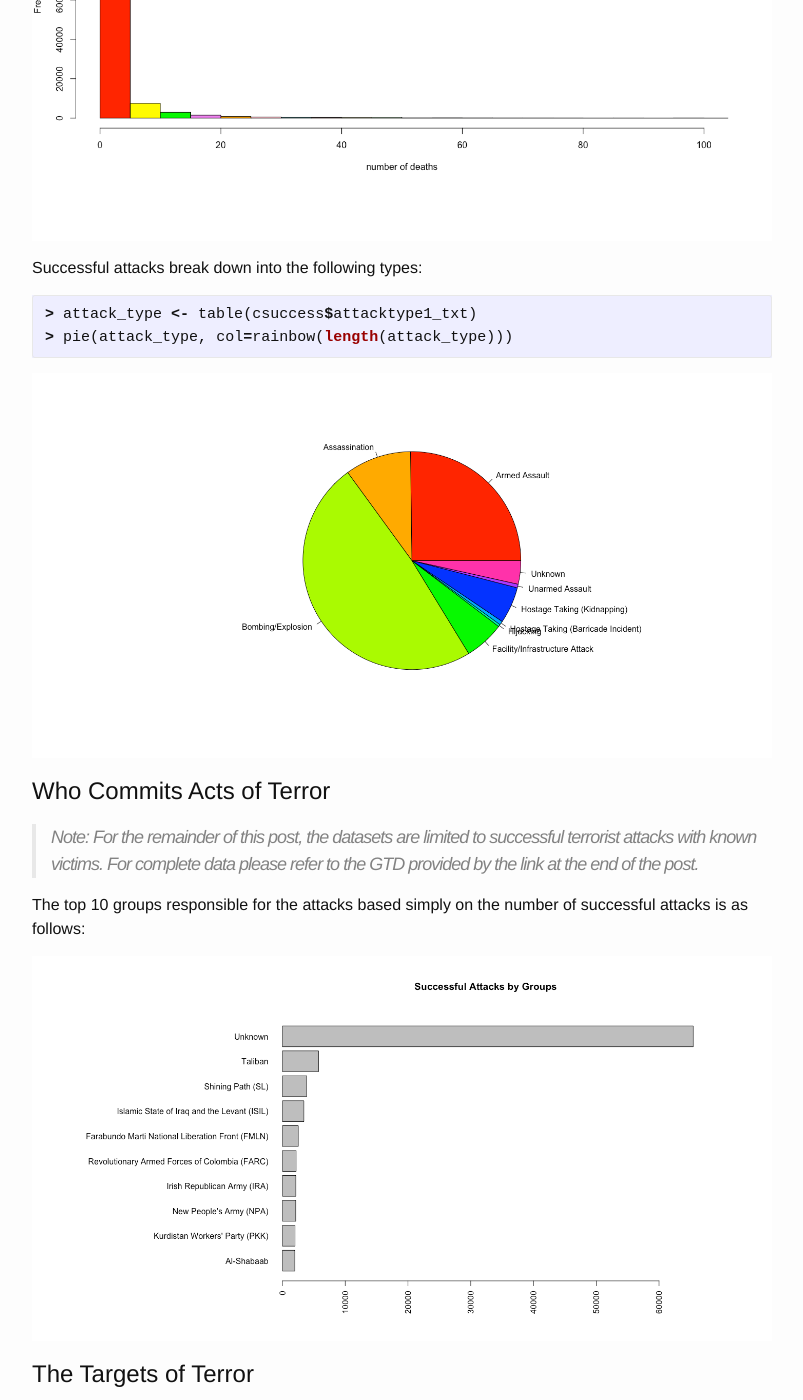
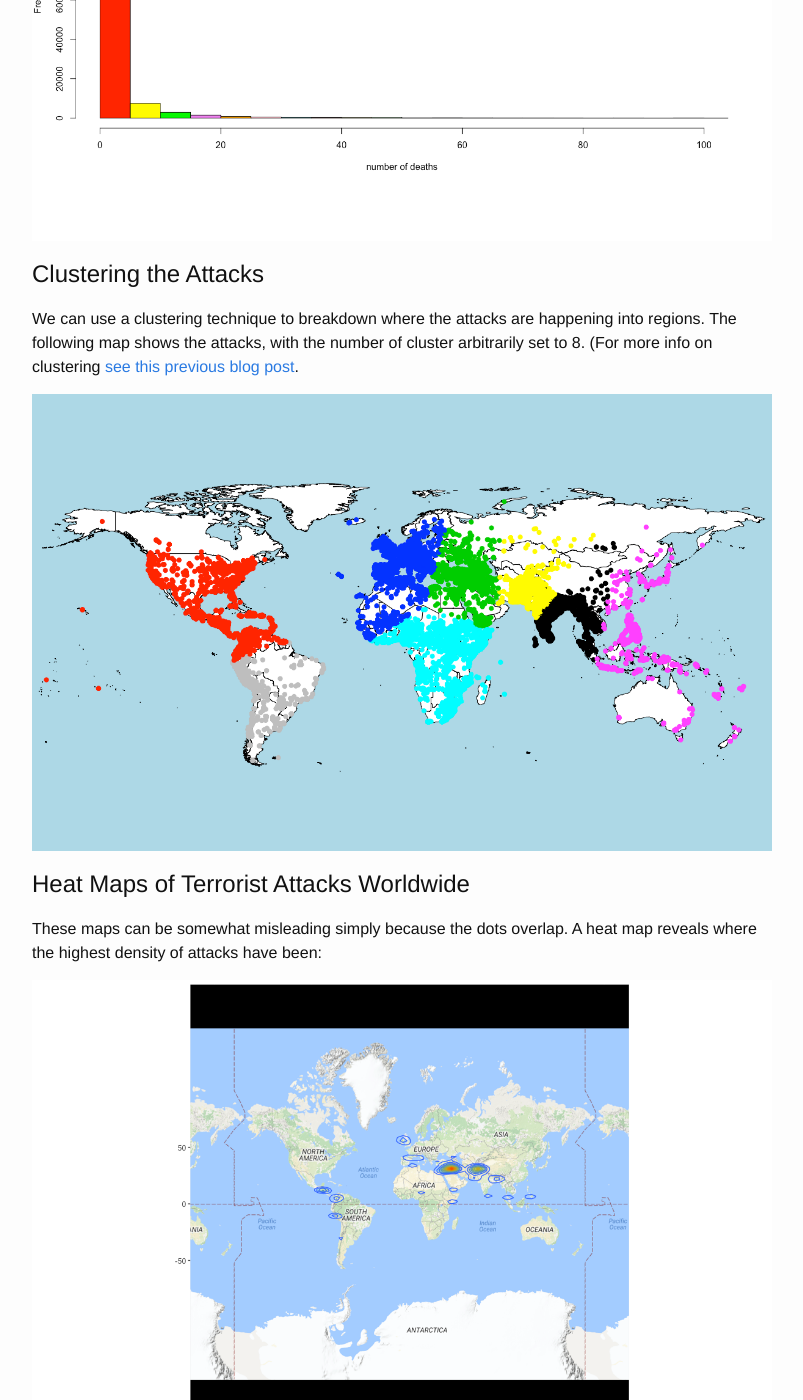
Before and after one commit to fractalbass/data_science, a Jekyll site: the page built from _posts/2017-08-11-data_science_13.markdown, in a window 1280 px wide and 1400 px high, scrolled down 4988 px. Shown: the whole window, without its empty margins (238-1041 px from the left). Built offline with Jekyll 4.4.1, drawn with Linux system fonts in a browser that asks for light colours; some of the changed text lies outside the part shown.

Commit message:
Adding heat maps and clustering.

````diff
--- a/_posts/2017-08-11-data_science_13.markdown
+++ b/_posts/2017-08-11-data_science_13.markdown
@@ -57,6 +57,33 @@ hist(csuccess$nkill, breaks=500, xlim=c(0,100), xlab="number of deaths", col = c
 
 ![World Terrorism Attacks Histogram]({{ site.url }}/images/histogram_of_terrorist_attack_deaths.png)
 
+
+# Clustering the Attacks
+
+We can use a clustering technique to breakdown where the attacks are happening into regions.  The following map shows the attacks, with the number of cluster arbitrarily set to 8.  (For more info on clustering [see this previous blog post](http://datascience.netlify.com/general/2017/06/24/data_science_5.html).
+
+![World Terrorism Attacks Clusters]({{ site.url }}/images/Terror_Attacks_Clustered.png)
+
+# Heat Maps of Terrorist Attacks Worldwide
+
+These maps can be somewhat misleading simply because the dots overlap.  A heat map reveals where the highest density of attacks have been:
+
+![World Terrorism Attacks Heatmap]({{ site.url }}/images/world_heat_map.png)
+
+Drilling into the Middle East we can see that the attacks have been primarily centered in Iraq and Afghanistan/Pakistan.
+
+![Middleast Heat Map]({{ site.url }}/images/middle_east_heat_map.png)
+
+In Afghanistan/Pakistan, the attacks center around Pashawar
+
+![Pashawar Heat Map]({{ site.url }}/images/Pashawar_terror_heatmap.png)
+
+And in Iraq, the attacks are clearly centered on Baghdad.
+
+![Iraq Heat Map]({{ site.url }}/images/iraq_heat_map.png)
+
+# Types of Attacks
+
 Successful attacks break down into the following types:
 
 ```R
@@ -91,7 +118,7 @@ In looking at the trends for terrorist attacks, we see the following:
 This post has just scratched the surface of the data behind global terrorism. We can draw the following general conclusions based on the data from the University of Maryland Global Terrorism Database:
 
 - Terrorist attacks have happened throughout the world from 1970 through 2016.
-- The deadliest attacks in that time period have been in Central and South America, Africa, the Middle East, and in some of South and Southeast Asia.  The most notable exceptions have been the attacks in Oklahoma City and the World Trade Center attacks.
+- The highest density of attacks have been in Iraq and Afghanistan/Pakistan.
 - Most successful terrorist attacks have resulted in the deaths of 5 people or less per attack.
 - Bombing and explosions were used in roughly half of all successful terrorist attacks.
 - The groups responsible for most terrorist attacks are unknown, with the Taliban, Shining Path, and ISIL a distant 2nd, 3rd, and 4th.
````
Also changed, not shown: images/Iraq_heat_map.png (added), images/Pashawar_Terror_Heatmap.png (added), images/Terror_Attacks_Clustered.png (added), images/middle_east_heat_map.png (added), images/world_heat_map.png (added).
